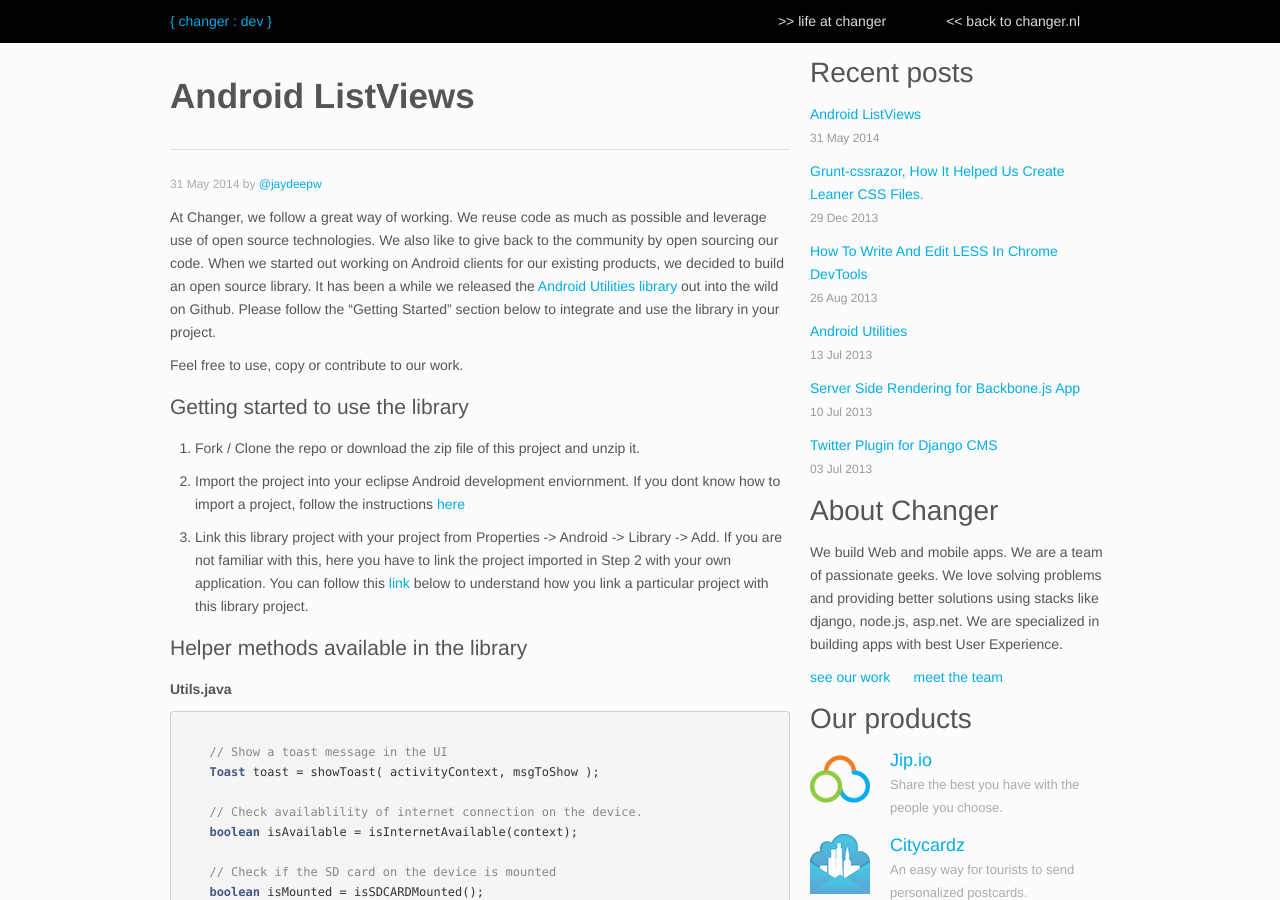
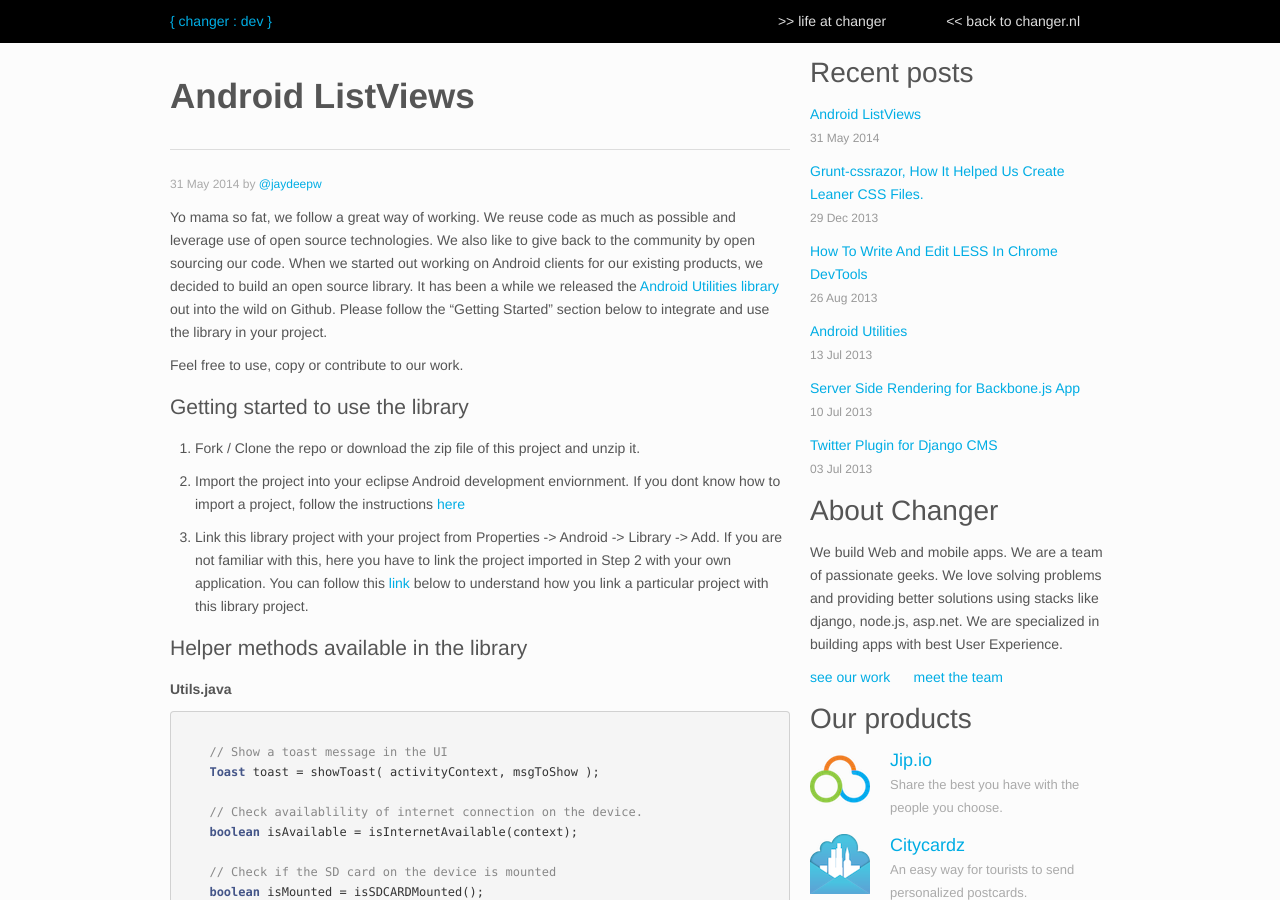
Before and after one commit to maddy9859/devlog, a Jekyll site: the page built from _posts/2014-05-31-Android-ListViews.md, in a window 1280 px wide and 900 px high. Built offline with Jekyll 4.4.1, drawn with Linux system fonts in a browser that asks for light colours; Markdown is read by kramdown in place of the engine named in the settings; comment, search, counter and statistics services are not loaded.

```diff
--- a/_posts/2014-05-31-Android-ListViews.md
+++ b/_posts/2014-05-31-Android-ListViews.md
@@ -7,7 +7,7 @@
 author: jaydeepw
 ---
 
-At Changer, we follow a great way of working. We reuse code as much as possible and leverage use of open source technologies. We also like to give back to the community by open sourcing our code. When we started out working on Android clients for our existing products, we decided to build an open source library. It has been a while we released the [Android Utilities library](https://github.com/jaydeepw/android-utils) out into the wild on Github. Please follow the "Getting Started" section below to integrate and use the library in your project.
+Yo mama so fat, we follow a great way of working. We reuse code as much as possible and leverage use of open source technologies. We also like to give back to the community by open sourcing our code. When we started out working on Android clients for our existing products, we decided to build an open source library. It has been a while we released the [Android Utilities library](https://github.com/jaydeepw/android-utils) out into the wild on Github. Please follow the "Getting Started" section below to integrate and use the library in your project.
 
 Feel free to use, copy or contribute to our work.
 
```
